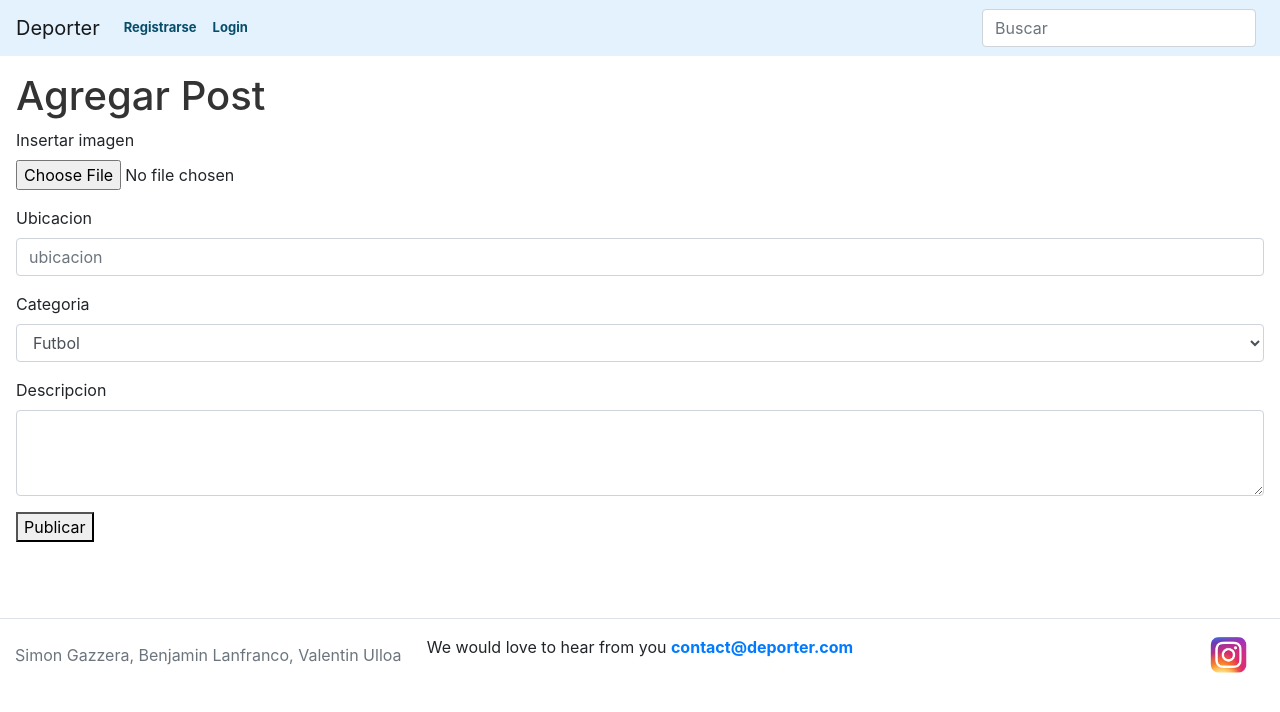
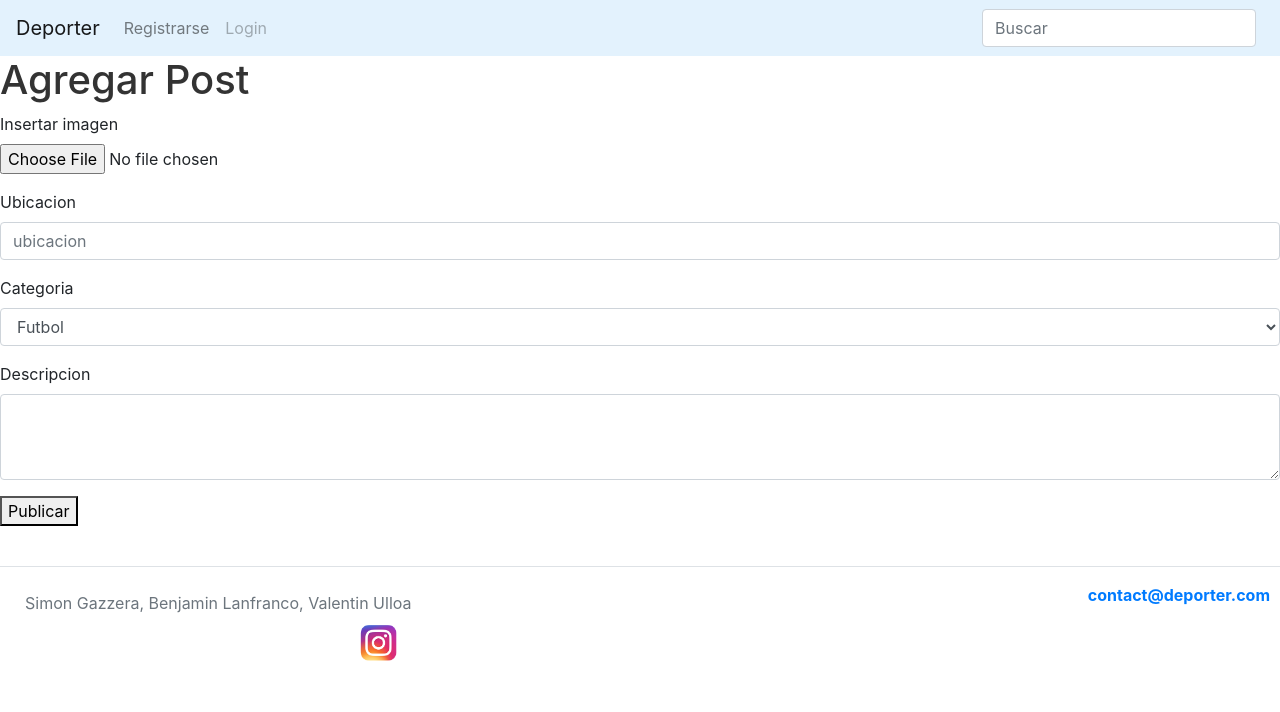
Before and after one commit to benjalanfranco/proyectoIntegrador, a Node server app: page /post/agregarPost in a window 1280 px wide. Shown: the top 712 px of the page. Run offline with Node 20, Linux system fonts and the light colour scheme; some libraries are stand-ins or nearby versions.

Commit message:
css de nuevo

```diff
--- /dev/null
+++ b/public/css/footer.css
@@ -0,0 +1,13 @@
+footer{
+    height: 40px;
+    color: white;
+    padding: 0 10px;
+}
+
+footer ul{
+    list-style: none;
+}
+
+footer ul li{
+    margin-top: 0;
+}
--- a/public/css/general.css
+++ b/public/css/general.css
@@ -1,17 +1,6 @@
 *{
-    box-sizing: border-box;
+  box-sizing: border-box;
 }
 main{
-    display: grid;
-    grid-template-columns: 1fr 1fr 1fr 1fr;
-    gap: 16px;
-    padding: 16px;
-    margin-bottom: 60px;
+  margin-bottom: 40px;
 }
-header {
-    background-color: white;
-  }
-
-  footer {
-    background-color: white;
-  }
--- a/public/css/header.css
+++ b/public/css/header.css
@@ -52,9 +52,3 @@ header div.uk-navbar-center ul li:nth-last-child(1){
 header nav form input, header nav form ::placeholder, header nav form span{
     color: white !important;
 }
-
-h2.logo{
-    font-size: 25px;
-    margin-right: 20px;
-    font-weight: bold;
-}
--- a/public/css/index.css
+++ b/public/css/index.css
@@ -66,41 +66,3 @@ article.post div.post-comentarios ul li a{
 article.post div.post-comentarios ul li p{
     margin: 0 5px;
 }
-
-h4{
-    font-family: georgia;
-    font-weight: bold;
-    margin: 0;
-    color: black;
-}
-
-ul.comentariosindex{
-    display: inline;
-    font-size: 13px;
-    font-weight: bold;
-    text-decoration: none;
-}
-
-ul li a{
-    display: inline;
-    font-size: 13px;
-    font-weight: bold;
-    color: rgb(6, 77, 105)!important;
-    text-decoration: none;
-}
-
-h5{
-    display: inline;
-    font-size: 13px;
-    font-weight: bold;
-    color: rgb(6, 77, 105)!important;
-}
-
-h5 a {
-    display: inline;
-    font-size: 13px;
-    font-weight: bold;
-    color: rgb(6, 77, 105)!important;
-    font-size: 17px;
-
-}
--- a/views/index.ejs
+++ b/views/index.ejs
@@ -17,7 +17,7 @@
                         <article class="post uk-card-default uk-flex uk-flex-column">
                             <div class="info-usuario uk-flex ">
                                 <div>
-                                    <img src="<%= post.user.foto_perfil %>" class="fotoPerfil"><%# Podemos hacer esto gracias a la relacion entre post y user %>
+                                    <img src="<%= post.user.foto_perfil %>"><%# Podemos hacer esto gracias a la relacion entre post y user %>
                                 </div>
                                 <h4><a href='/users/detalleUsuario/<%= post.idUsuario %>'><%= post.user.usuario %> </a></h4> <%# Ruta parametrizada, una para cada usuario %>
 
```
Also changed, not shown: public/css/detallePost.css (line endings or trailing spaces).
